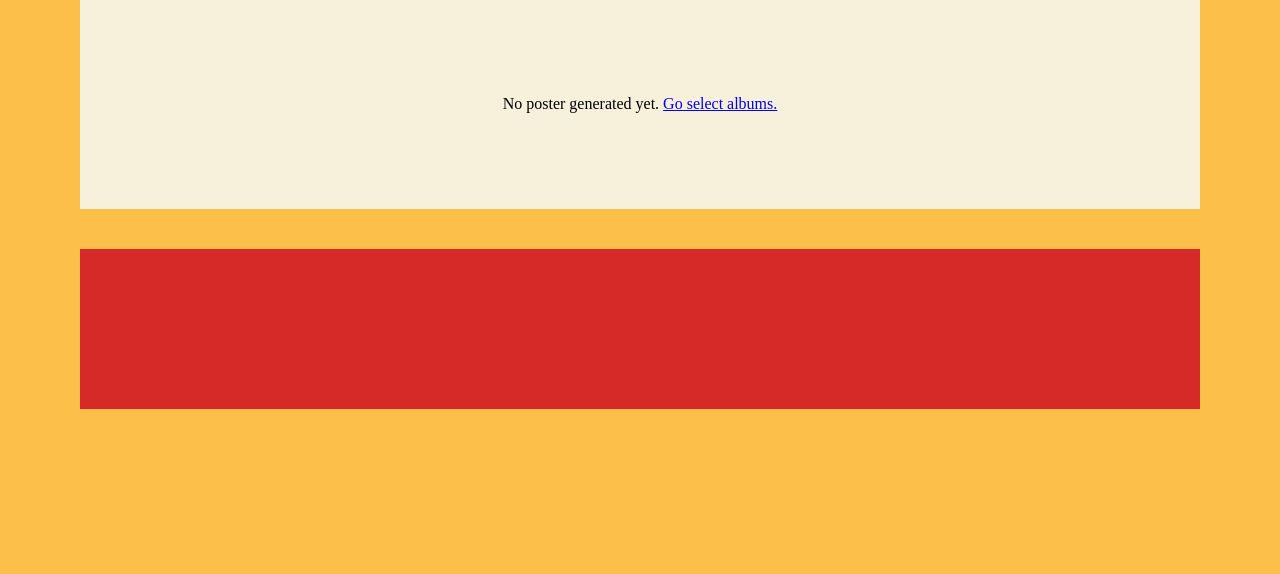
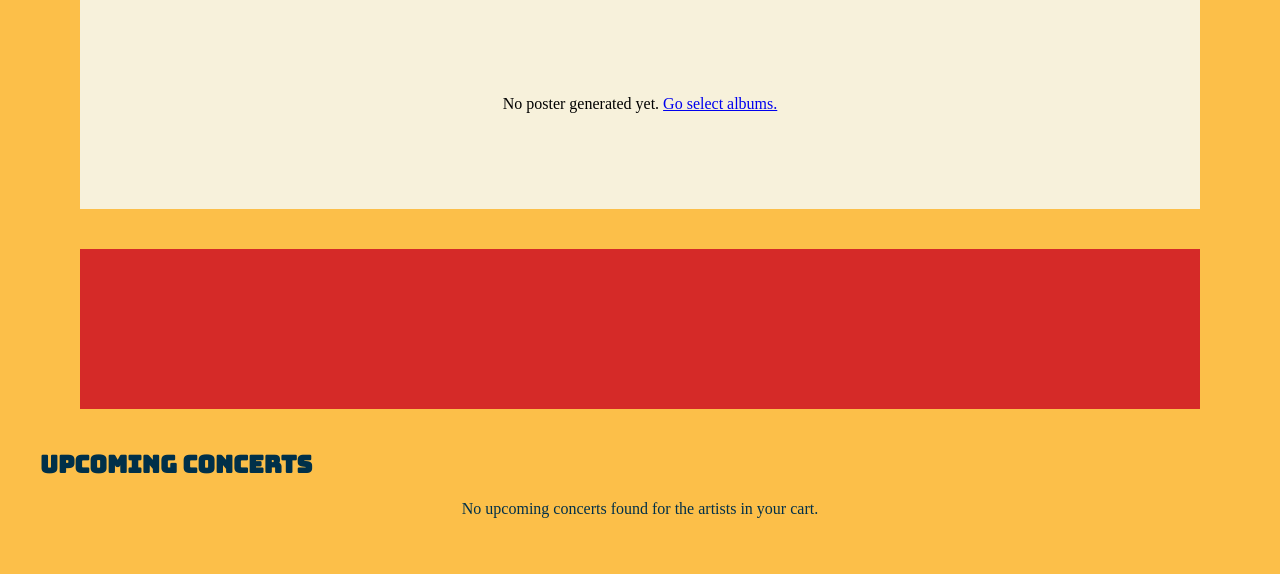
Before and after one commit to cbravo20/cst205_final_project, a Flask app: page /final-poster in a window 1280 px wide. Shown: the part 388-962 px from the top of the page. Before the commit the page ends 797 px from the top, so only its background shows below. Run offline with Flask 3, Linux system fonts and the light colour scheme.

Commit message:
Added concert Info on the bottom of the final page

```diff
--- a/main.py
+++ b/main.py
@@ -8,13 +8,12 @@ from PIL import Image
 import io
 from spotipy.cache_handler import FlaskSessionCacheHandler
 from effects import EFFECTS, make_album_collage, original_img_path
+from ticketmaster import fetch_concerts_for_artists
 
 load_dotenv()
 
 app = Flask(__name__)
 app.secret_key = os.environ.get("FLASK_SECRET_KEY", "dev-secret-key")
-
-openai_api_key = os.environ.get("OPENAI_API_KEY")
 
 sp_search = spotipy.Spotify(auth_manager=SpotifyClientCredentials(
     client_id=os.environ.get("SPOTIFY_CLIENT_ID"),
@@ -30,6 +29,7 @@ def get_oauth():
         scope="user-top-read",
         cache_handler=FlaskSessionCacheHandler(session)
     )
+
 
 
 @app.route("/", methods=["GET", "POST"])
@@ -140,6 +140,7 @@ def add_to_cart():
             break
 
         img_path = None
+        artist_name = ""
 
         if img_url:
             try:
@@ -158,10 +159,18 @@ def add_to_cart():
                 print(f"Error saving image: {e}")
                 img_path = None
 
+        try:
+            sp_album = sp_search.album(album_id)
+            if sp_album.get("artists"):
+                artist_name = sp_album["artists"][0]["name"]
+        except Exception as e:
+            print(f"Error fetching album details: {e}")
+
         cart[album_id] = {
             "id": album_id,
             "name": name,
-            "img_path": img_path
+            "img_path": img_path,
+            "artist": artist_name
         }
 
     session["album_cart"] = cart
@@ -175,7 +184,8 @@ def add_to_cart():
 @app.route('/final-poster')
 def final():
     collage_path = session.get("collage_path")
-    return render_template('final_poster.html', collage_path=collage_path)
+    concerts = session.get("concerts", [])
+    return render_template('final_poster.html', collage_path=collage_path, concerts=concerts)
 
 
 @app.route('/generate-collage')
@@ -204,6 +214,14 @@ def generate_collage():
         make_album_collage(image_paths, output_path, cols=3)
     else:
         make_album_collage(image_paths, output_path)
+
+    artists = []
+    for item in cart.values():
+        artist_name = item.get("artist")
+        if artist_name and artist_name not in artists:
+            artists.append(artist_name)
+
+    session["concerts"] = fetch_concerts_for_artists(artists)
     session["collage_path"] = "final_poster/collage.jpg"
     return redirect(url_for("final"))
 
@@ -259,6 +277,3 @@ def apply_effect():
 
 if __name__ == "__main__":
     app.run(debug=True)
-
-
-#test
--- a/templates/final_poster.html
+++ b/templates/final_poster.html
@@ -46,6 +46,30 @@
         {% endif %}
     </div>
 
+    <div class="container m-4" style="margin-top: 40px;">
+        <h2 style="font-family: 'Bungee', sans-serif; color: #003049; margin-bottom: 20px;">Upcoming Concerts</h2>
+        {% if concerts %}
+        <div style="display: grid; grid-template-columns: repeat(auto-fit, minmax(260px, 1fr)); gap: 16px;">
+            {% for concert in concerts %}
+            <div style="background: #f7f1db; border: 3px solid #003049; padding: 14px; border-radius: 0;">
+                <h3 style="font-family: 'Bungee', sans-serif; color: #003049; margin: 0 0 10px 0; font-size: 1rem;">
+                    {{ concert.name }}
+                </h3>
+                <p style="margin: 4px 0; color: #003049;"><strong>Artist:</strong> {{ concert.artist }}</p>
+                <p style="margin: 4px 0; color: #003049;"><strong>Date:</strong> {{ concert.date }}</p>
+                <p style="margin: 4px 0; color: #003049;"><strong>Venue:</strong> {{ concert.venue }}</p>
+                <p style="margin: 4px 0; color: #003049;"><strong>City:</strong> {{ concert.city }}</p>
+                <a href="{{ concert.url }}" target="_blank" style="display: inline-block; margin-top: 10px; background: #d52a28; color: #f7f1db; padding: 8px 12px; text-decoration: none; border: 2px solid #003049; border-radius: 0; font-family: 'Bungee', sans-serif; font-size: 0.85rem;">
+                    Get Tickets
+                </a>
+            </div>
+            {% endfor %}
+        </div>
+        {% else %}
+        <p style="text-align: center; color: #003049; margin-top: 12px;">No upcoming concerts found for the artists in your cart.</p>
+        {% endif %}
+    </div>
+
 
 </div>
 
--- a/templates/index.html
+++ b/templates/index.html
@@ -36,7 +36,7 @@
 
             transform: translate(-50%, -50%);
             animation: spin 10s linear infinite;
-            z-index: 3
+            z-index: 3;
         }
 
         .top-buttons {
```
Also changed, not shown: ticketmaster.py (added, +51 -0 lines), 1 other file.
